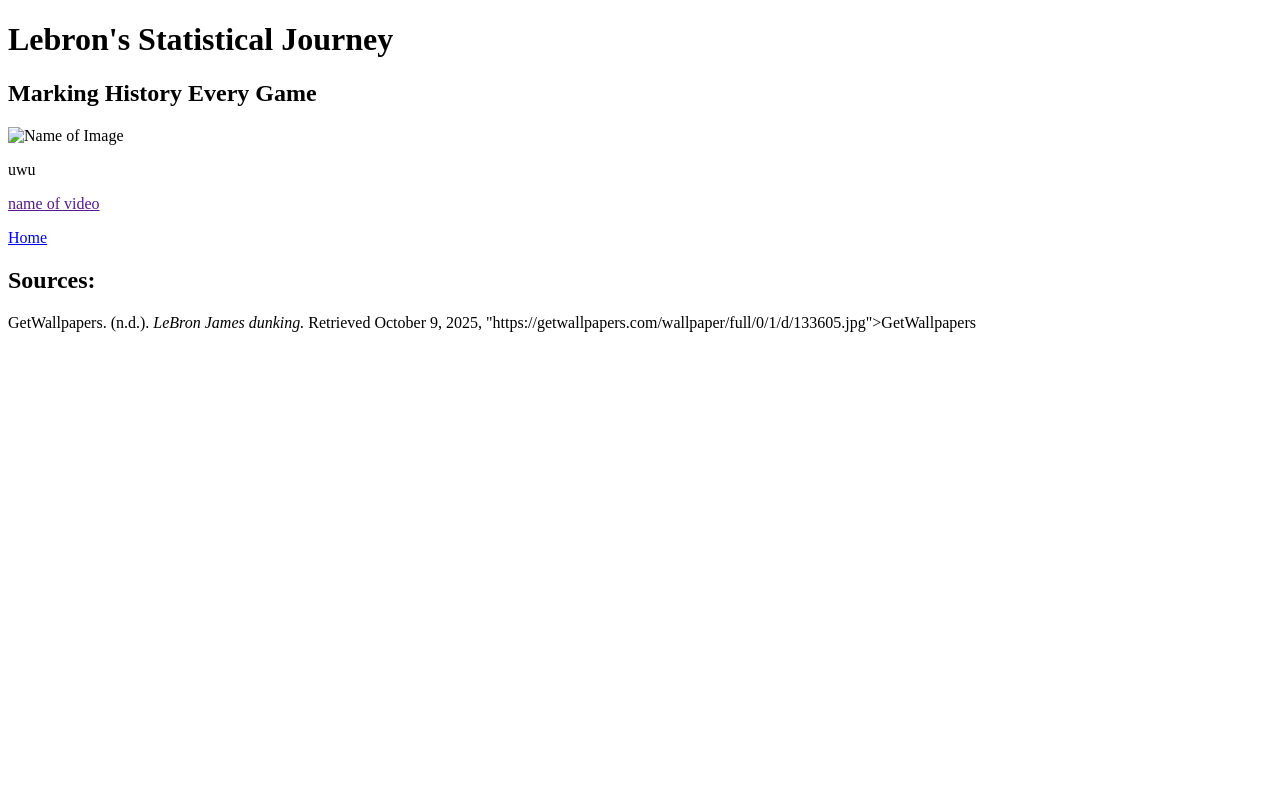
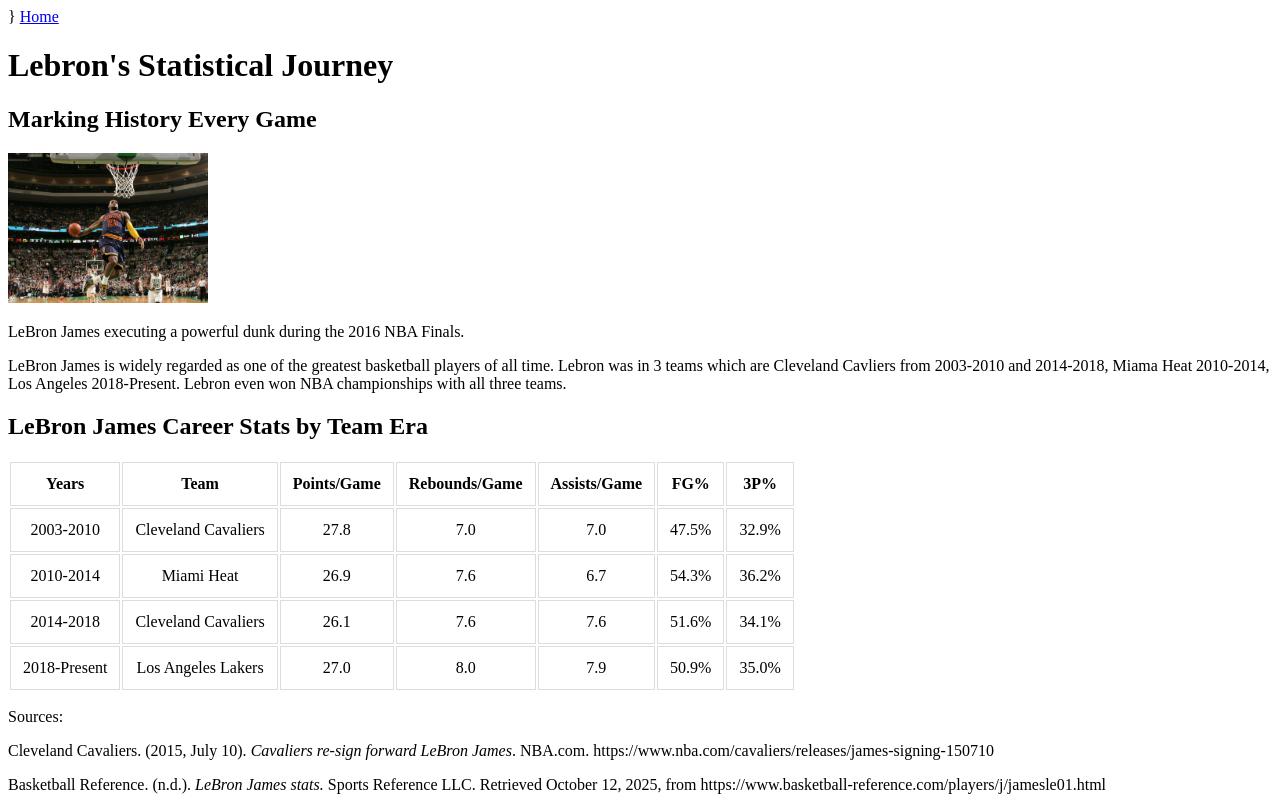
Before and after one commit to LourdyDin/2QPortfolioCSDin, a plain HTML site: page public/2Q1GCsDin.html in a window 1280 px wide. Drawn offline with Linux system fonts and the light colour scheme.

Commit message:
Fourth Commit

```diff
--- a/public/2Q1GCsDin.html
+++ b/public/2Q1GCsDin.html
@@ -7,20 +7,82 @@
     <title>The King's Story</title>
     <link rel="icon" type = "image/png" href = "../assets/LebronDunk.jpg">
 
-</head>
-<body>
-    <h1>Lebron's Statistical Journey</h1>
-    <h2> Marking History Every Game</h2>
-    <img src = "" width = "300" alt = "Name of Image"> <!-- image -->
-    <p> uwu </p>
-    <a href = "">name of video</a> <!-- video-->
-    <p> </p>
-</body>
+<style>
+    th, td {
+  border: 1px solid #ddd;
+  padding: 12px;
+  text-align: center;
+</style>
+}
 
 </head>
 <body>
     <a href="../index.html"> Home </a>
-    <h2> Sources: </h2>
-    <p> GetWallpapers. (n.d.). <i>LeBron James dunking.</i> Retrieved October 9, 2025, "https://getwallpapers.com/wallpaper/full/0/1/d/133605.jpg">GetWallpapers</p>
+
+    <h1>Lebron's Statistical Journey</h3>
+    <h2> Marking History Every Game</h5>
+
+    <img src="../assets/LebronDunk.jpg" width="200" alt="LeBron Dunking">
+    <p>LeBron James executing a powerful dunk during the 2016 NBA Finals.</p>
+
+    <p>LeBron James is widely regarded as one of the greatest basketball players of all time. Lebron was in 3 teams which are Cleveland Cavliers from 2003-2010 and 2014-2018, Miama Heat 2010-2014,   Los Angeles 2018-Present. Lebron even won NBA championships with all three teams.</p>
+    <!-- <a href = "">name of video</a> YOUTUBE VIDEO IF I WILL USE-->
+    <p> </p>
+
+    <h2>LeBron James Career Stats by Team Era</h2>
+<table>
+
+<tr>
+    <th>Years</th>
+    <th>Team</th>
+    <th>Points/Game</th>
+    <th>Rebounds/Game</th>
+    <th>Assists/Game</th>
+    <th>FG%</th>
+    <th>3P%</th>
+</tr>
+<tr>
+    <td>2003-2010</td>
+    <td>Cleveland Cavaliers</td>
+    <td>27.8</td>
+    <td>7.0</td>
+    <td>7.0</td>
+    <td>47.5%</td>
+    <td>32.9%</td>
+</tr>
+<tr>
+    <td>2010-2014</td>
+    <td>Miami Heat</td>
+    <td>26.9</td>
+    <td>7.6</td>
+    <td>6.7</td>
+    <td>54.3%</td>
+    <td>36.2%</td>
+</tr>
+<tr>
+    <td>2014-2018</td>
+    <td>Cleveland Cavaliers</td>
+    <td>26.1</td>
+    <td>7.6</td>
+    <td>7.6</td>
+    <td>51.6%</td>
+    <td>34.1%</td>
+</tr>
+<tr>
+    <td>2018-Present</td>
+    <td>Los Angeles Lakers</td>
+    <td>27.0</td>
+    <td>8.0</td>
+    <td>7.9</td>
+    <td>50.9%</td>
+    <td>35.0%</td>
+</tr>
+</table>
+
+<footer>
+    <p>Sources:</p>
+    <p>Cleveland Cavaliers. (2015, July 10). <i>Cavaliers re-sign forward LeBron James</i>. NBA.com. https://www.nba.com/cavaliers/releases/james-signing-150710</p>
+    <p>Basketball Reference. (n.d.). <i>LeBron James stats.</i> Sports Reference LLC. Retrieved October 12, 2025, from https://www.basketball-reference.com/players/j/jamesle01.html</p>
+</footer>
 </body>
 </html>
```
